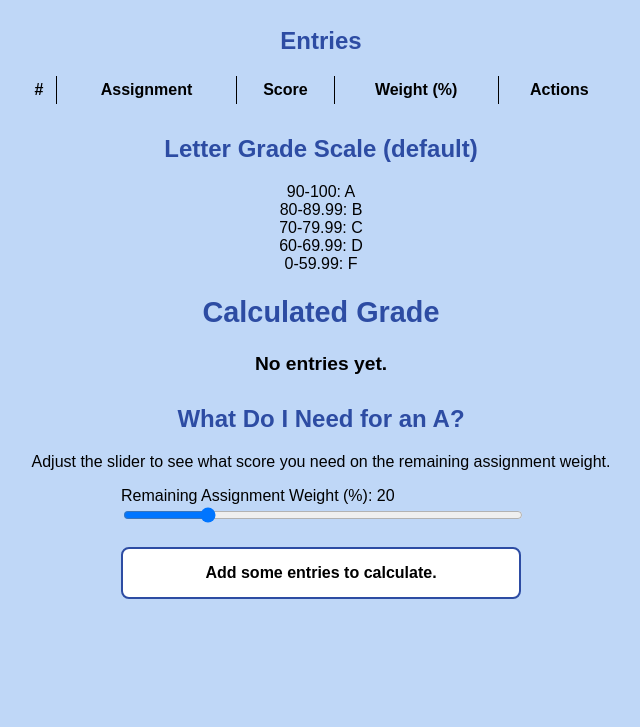
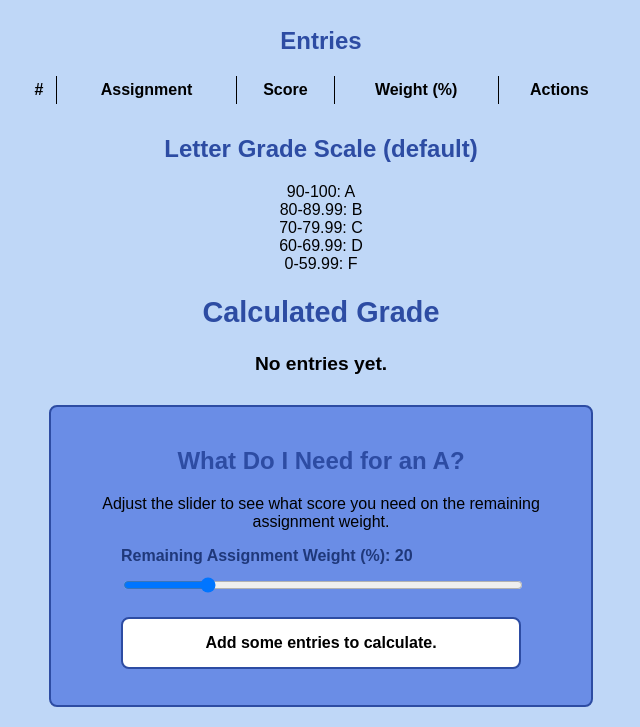
Before and after one commit to kcgr0690/grade-calc, a plain HTML site: page index.html in a window 1280 px wide. Shown: the part 459-1186 px from the top of the page, without its empty margins (319-959 px from the left). Before the commit the page ends 1108 px from the top, so only its background shows below. Drawn offline with Linux system fonts and the light colour scheme.

Commit message:
Adding css for the calc!!

```diff
--- a/styles.css
+++ b/styles.css
@@ -137,3 +137,19 @@ table#entries-table button[edit]:hover {
 input[type=text] {
     background-color: #A6C2F3;
 }
+
+#what-if-calculator {
+    max-width: 500px;
+    margin: 0 auto;
+    padding: 20px;
+    background-color: #6A8DE6;
+    border-radius: 8px;
+    border: 2px solid #2D4CA3;
+}
+
+#what-if-calculator label {
+    display: block;
+    margin-bottom: 10px;
+    font-weight: bold;
+    color:#1F387A;
+}
```
